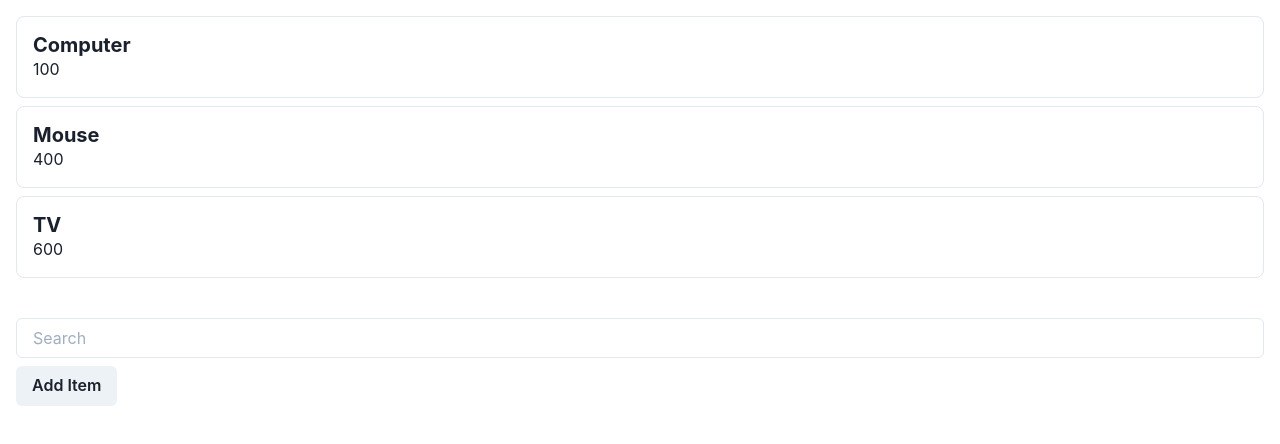
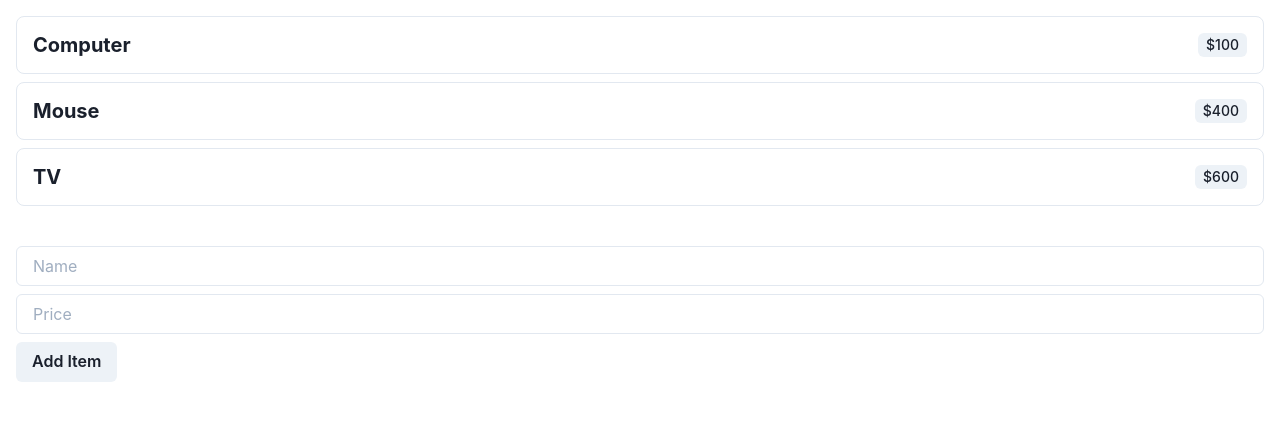
Before and after one commit to Edgaritss/Technical_Assesment, a React (Create React App) app: page / in a window 1280 px wide. Shown: the top 444 px of the page. Built offline with nearby package versions, Linux system fonts and the light colour scheme.

Commit message:
Method to add Items in the list

```diff
--- a/package.json
+++ b/package.json
@@ -10,6 +10,7 @@
     "@testing-library/jest-dom": "^5.16.1",
     "@testing-library/react": "^12.1.2",
     "@testing-library/user-event": "^13.5.0",
+    "axios": "^0.24.0",
     "framer-motion": "^5.5.5",
     "react": "^17.0.2",
     "react-dom": "^17.0.2",
--- a/src/App.js
+++ b/src/App.js
@@ -1,8 +1,9 @@
 import Store from './components/Store';
-
+import {useState} from "react";
 
 function App(){
-  const StoreItems = [{
+  const [storeItem,setStoreItem] = useState([
+  {
     title:"Computer",
     price:100
   },
@@ -14,11 +15,15 @@ function App(){
     title:"TV",
     price:600
   }
+]);
 
-];
+
   return(
   <div>
-    <Store items= {StoreItems}/>
+    <Store items= {storeItem} onItemAdd ={(itemData)=>{
+        setStoreItem([...storeItem, itemData]);
+    }}
+    />
   </div>
   );
 }
--- a/src/components/Store.js
+++ b/src/components/Store.js
@@ -1,13 +1,19 @@
-import {Box, Heading ,Stack,Button,Input,Text} from "@chakra-ui/react"
+import {Box, Heading ,Stack,Button,Input,Text,Flex,Spacer,Tag} from "@chakra-ui/react"
+import {useRef} from "react";
+const StoreItem = ({title,price}) =>{
+    return( <Box p={4} borderRadius="lg" borderWidth="1px">
+        <Flex alignItems="center">
+        <Heading size="md">{title}</Heading>
+        <Spacer />
+        <Tag>${price}</Tag>
+        </Flex>
+    </Box>
+    );
+};
 
-const StoreItem = ({title,price}) =>{
-    return <Box p={4} borderRadius="lg" borderWidth="1px">
-        <Heading size="md">{title}</Heading>
-        <Text>{price}</Text>
-    </Box>
-}
-
-function Store({ items }) {
+function Store({ items , onItemAdd }) {
+    const itemNameRef = useRef();
+    const itemPriceRef = useRef();
     return (
       <Box p={4}>
           <Stack>
@@ -17,8 +23,16 @@ function Store({ items }) {
         );
        })}
        </Stack>
-       <Input mt={10} placeholder="Search"/>
-       <Button mt={2}>Add Item</Button>
+       <Input ref={itemNameRef} mt={10} placeholder="Name"/>
+       <Input ref= {itemPriceRef} mt={2} placeholder="Price " type="number"/>
+       <Button onClick={() =>{
+           onItemAdd({
+               title:itemNameRef.current.value,
+               price:itemPriceRef.current.value
+
+           })
+
+       }} mt={2}>Add Item</Button>
       </Box>
         );
     }
```
Also changed, not shown: 1 other file (tests, documents, lock files or other folders).
